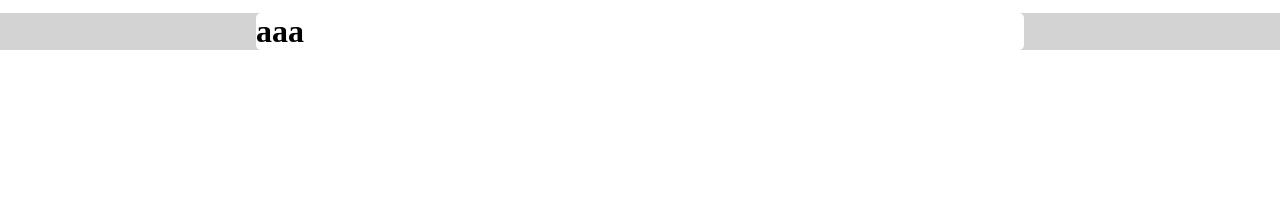
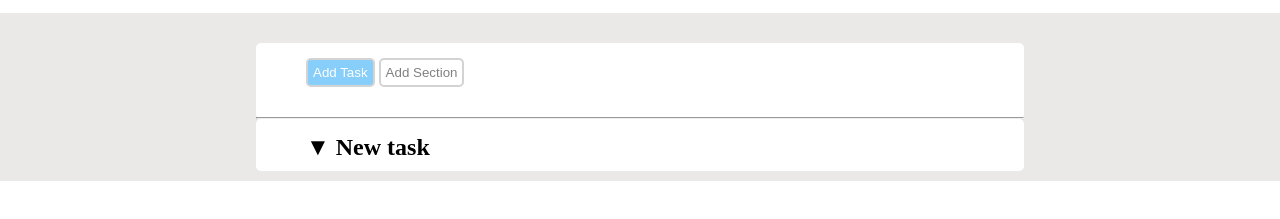
Before and after one commit to Jurypassa/html-css-toboolist, a plain HTML site: page index.html in a window 1280 px wide. Shown: the part 63-282 px from the top of the page. Drawn offline with Linux system fonts and the light colour scheme.

Commit message:
inizio sezione

```diff
--- a/css/style.css
+++ b/css/style.css
@@ -17,7 +17,9 @@
 
 .container{
     width: 100%;
-    background-color: lightgray;
+    background-color: rgb(235, 232, 232);
+    padding-top: 30px;
+    padding-bottom: 10px;
 }
 
 .container-center{
@@ -26,3 +28,28 @@
     border-radius: 5px;
     background-color: white;
 }
+
+.center{
+    padding: 15px 0 10px 50px;
+}
+
+.button{
+    border: 2px solid lightgray;
+    border-radius: 5px;
+    padding: 5px;
+}
+
+.first{
+    background-color: lightskyblue;
+    color: white;
+}
+
+.second{
+    background-color: white;
+    color: gray;
+}
+
+hr{
+    color: rgb(235, 232, 232);
+    margin-top: 20px;
+}
--- a/index.html
+++ b/index.html
@@ -20,7 +20,30 @@
     <!-- inizio main -->
     <main class="container">
         <div class="container-center">
-            <h1>aaa</h1>
+            <div class="center">
+                <button class="button first">Add Task</button>
+                <button class="button second">Add Section</button>
+            </div>
+            <hr>
+        </div>
+
+
+        <div class="container-center">
+
+            <section class="center">
+                <h2> &#9660; New task</h2>
+
+            </section>
+
+            <section>
+
+            </section>
+
+            <section>
+
+            </section>
+
+
         </div>
 
 
```
